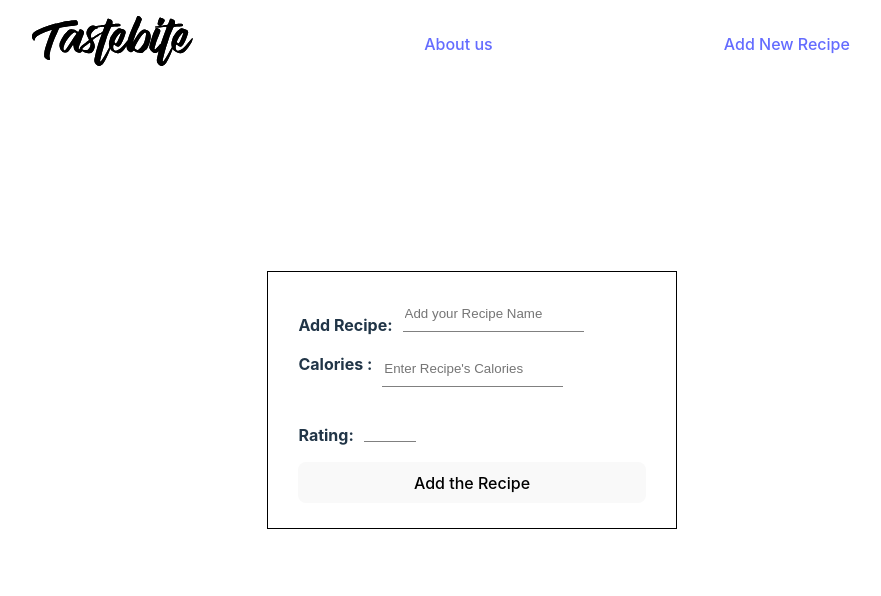
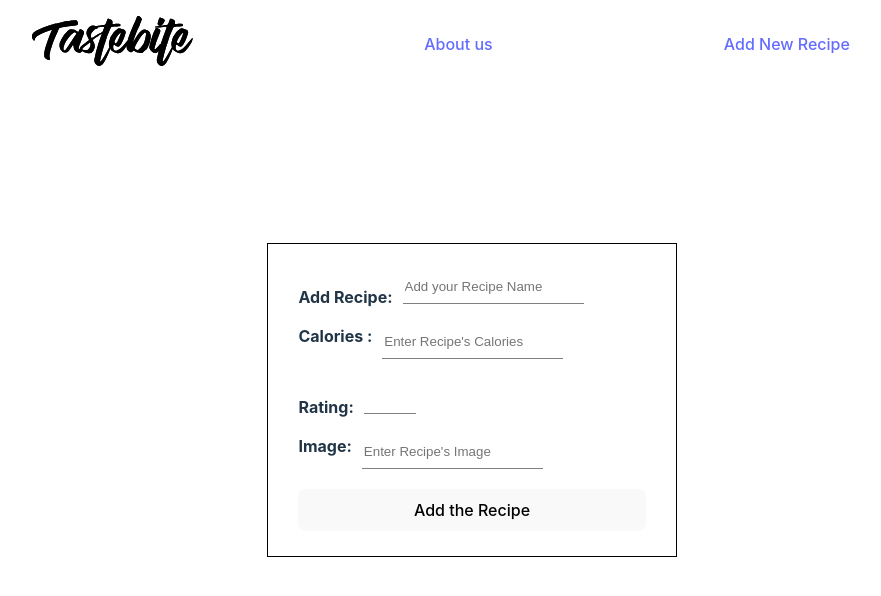
Before and after one commit to leen165/react-App, a React (Vite) app in the folder Recipe-Book/: page /add in a window 1280 px wide. Shown: the top 596 px of the page, without its empty margins (199-1080 px from the left). Built offline with nearby package versions, Linux system fonts and the light colour scheme.

Commit message:
add image to the new Recipes

```diff
--- a/Recipe-Book/src/components/AddRecipe.jsx
+++ b/Recipe-Book/src/components/AddRecipe.jsx
@@ -5,8 +5,9 @@ import RecipeList from "./RecipesList";
 import "./RecipeList.css";
 import { v4 as uuid } from "uuid";
 function AddRecipe(props) {
+
   const [name, setName] = useState("");
-
+  const [image, setImage] = useState("");
   const [calories, setCalories] = useState("");
   const [rating, setRating] = useState("");
 
@@ -14,9 +15,8 @@ function AddRecipe(props) {
     event.preventDefault();
 
     const recipeObj = {
-      //id: '_' + Math.random().toString(36).substr(2, 9), // creat id for the recipe
       name: name,
-      //image: image,
+      image: image,
       calories: calories,
       rating: rating,
       id: uuid(),
@@ -28,6 +28,7 @@ function AddRecipe(props) {
     setName("");
     setRating("");
     setCalories("");
+    setImage("");
   };
 
   return (
@@ -77,6 +78,19 @@ function AddRecipe(props) {
           />
         </label>
 
+        <label>
+          <strong> Image:</strong>
+          <input
+            type="url"
+            name="image"
+            value={image}
+            placeholder="Enter Recipe's Image"
+            onChange={(event) => {
+              setImage(event.target.value);
+            }}
+          />
+        </label>
+
         <button>Add the Recipe</button>
       </form>
     </section>
--- a/Recipe-Book/src/pages/RecipeDetails.jsx
+++ b/Recipe-Book/src/pages/RecipeDetails.jsx
@@ -3,10 +3,10 @@ import { useParams } from "react-router-dom";
 
 function RecipeDetails({ recipe }) {
   const { recipesId } = useParams();
-  console.log("Recipe ID from URL:", recipesId);
+  //console.log("Recipe ID from URL:", recipesId);
 
   const recipeDetails = recipe.find((recipe) => recipe.id === recipesId);
-  console.log(recipeDetails);
+  //console.log(recipeDetails);
 
   if (!recipeDetails) {
     return <p>Recipe not found</p>;
```
